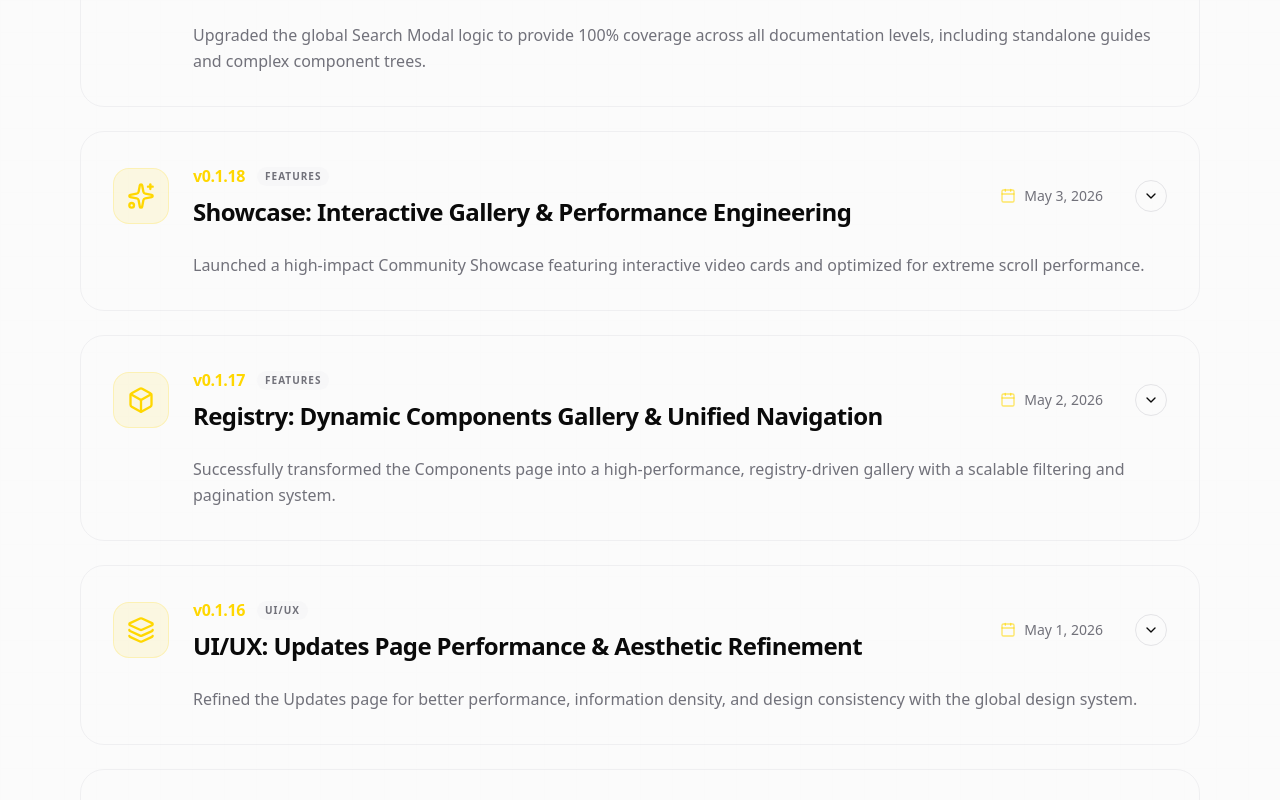
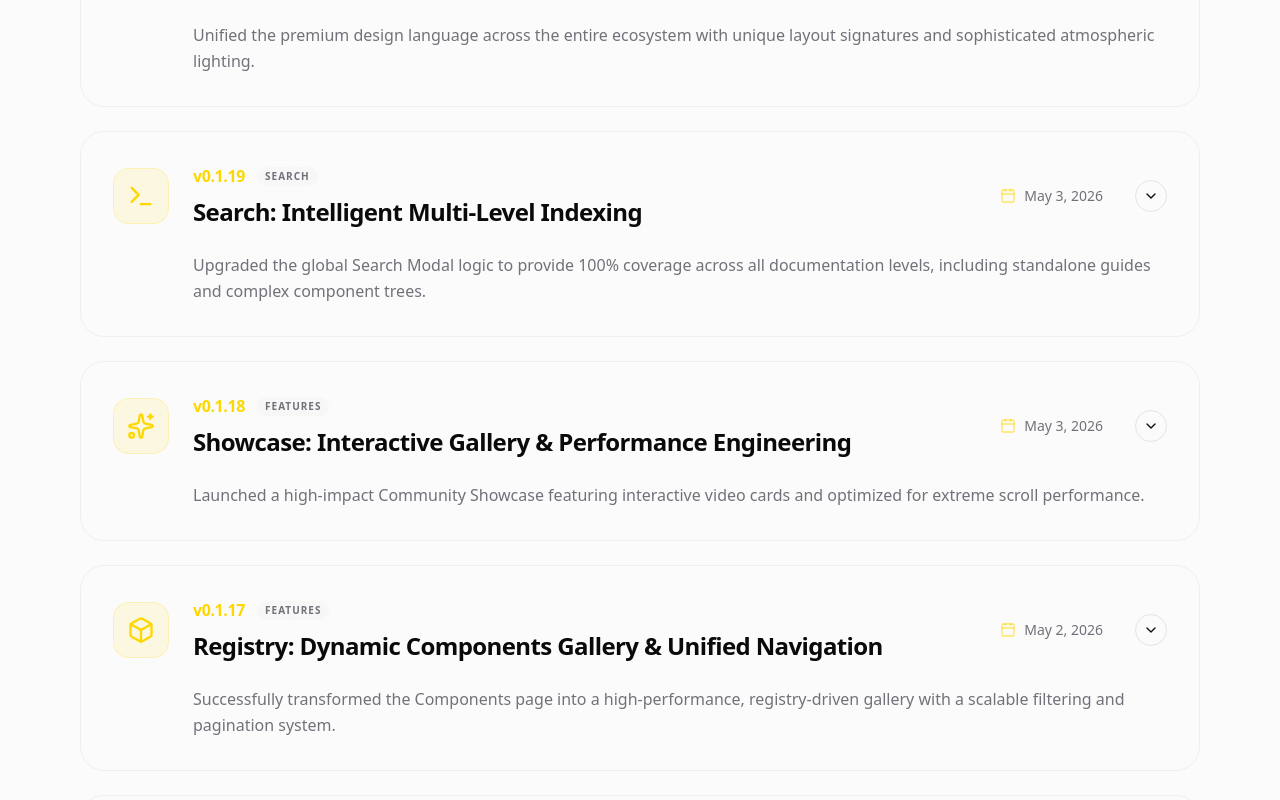
Before and after one commit to Gladiarn/SnapJSX, a Next.js app: page /updates in a window 1280 px wide. Shown: the part 640-1440 px from the top of the page. Built offline with nearby package versions, Linux system fonts and the light colour scheme.

Commit message:
update log

```diff
--- a/src/app/updates/updates-page-client.tsx
+++ b/src/app/updates/updates-page-client.tsx
@@ -16,6 +16,22 @@ import { Pagination } from "@/components/ui/pagination";
 export function UpdatesPageClient() {
   const updatesLog = useMemo(
     () => [
+      {
+        version: "v0.1.20",
+        date: "May 3, 2026",
+        title: "Design: Visual Signature Headers & Atmospheric Refinement",
+        summary:
+          "Unified the premium design language across the entire ecosystem with unique layout signatures and sophisticated atmospheric lighting.",
+        category: "UI/UX",
+        icon: Layers,
+        details: [
+          "Signature Headers: Implemented distinct visual 'signatures' for every main page using variations of the primary gold accent line (vertical, asymmetrical, and centered patterns).",
+          "Showcase Innovation: Engineered a unique asymmetrical split-header for the Showcase page to distinguish it as a creative hub while maintaining brand parity.",
+          "Hero Evolution: Refined the landing page hero section for better balance, simplifying the typography and integrating a subtle version of the new skewed gold signature.",
+          "Atmospheric Tuning: Toned down the background decorative light intensity site-wide (from 5% to 2% opacity) to achieve a more understated and professional premium feel.",
+          "Layout Cohesion: Standardized H1 typographic scales and background decorative placements across Components, Guides, Showcase, and Updates.",
+        ],
+      },
       {
         version: "v0.1.19",
         date: "May 3, 2026",
```
